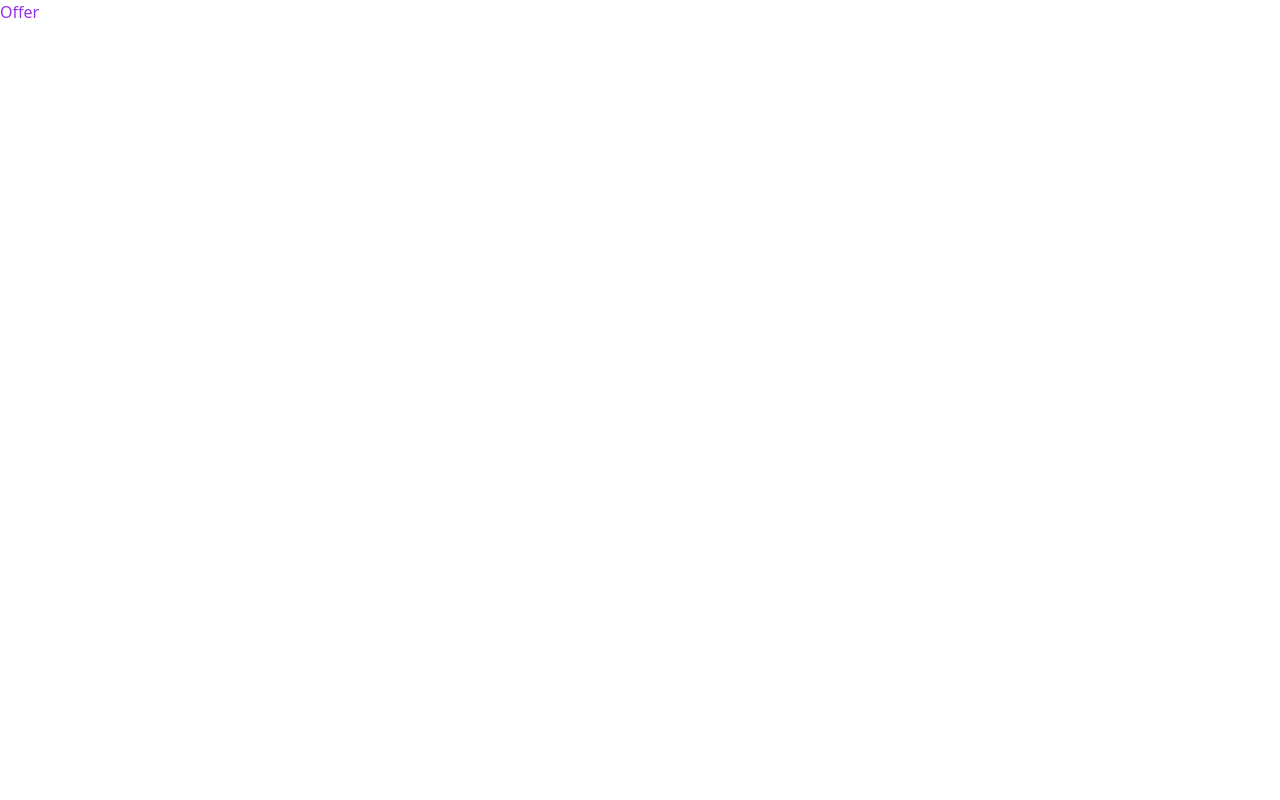
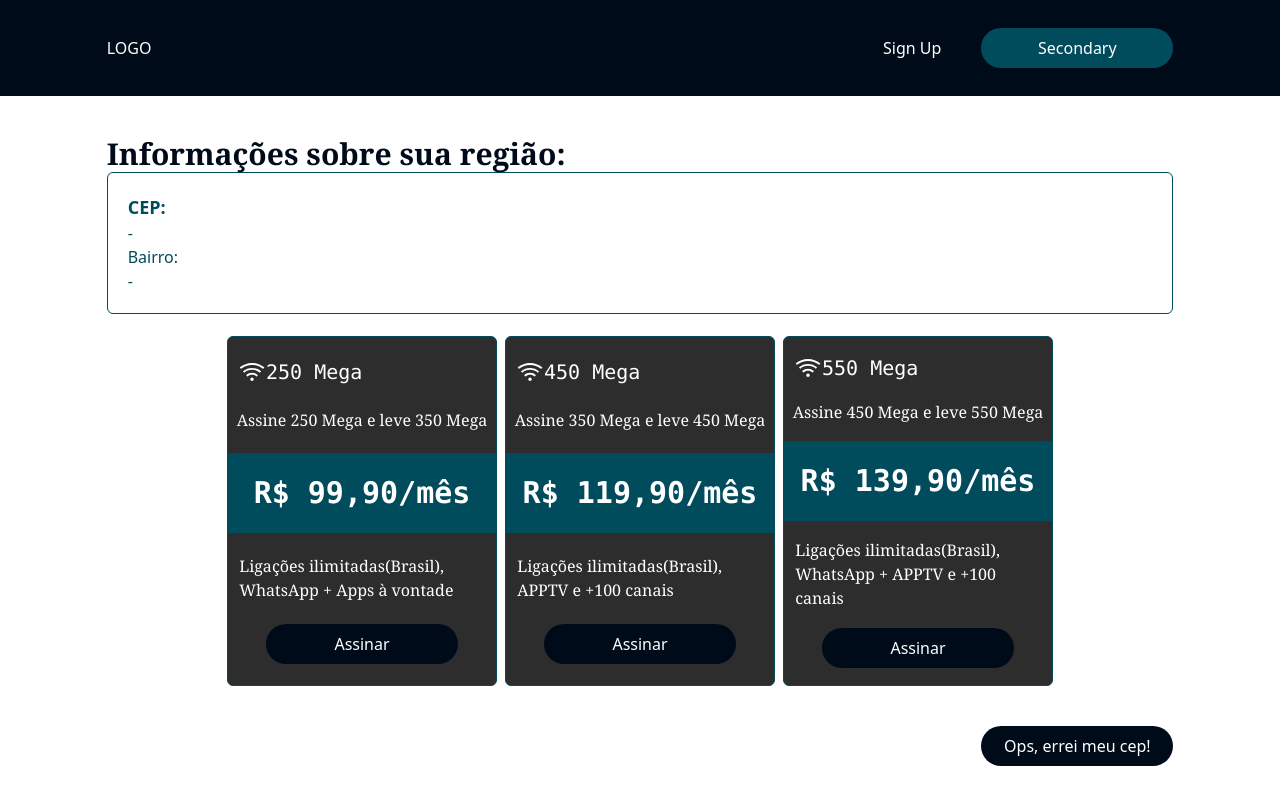
Before and after one commit to letlm/desafio-tecnico-omnix, a React (Create React App) app: page /offers in a window 1280 px wide. Built offline with nearby package versions, Linux system fonts and the light colour scheme.

Commit message:
feature: start styling the offer page

```diff
--- a/package.json
+++ b/package.json
@@ -11,6 +11,7 @@
     "react": "^18.2.0",
     "react-dom": "^18.2.0",
     "react-hook-form": "^7.37.0",
+    "react-icons": "^4.4.0",
     "react-router-dom": "5",
     "react-scripts": "5.0.1",
     "toastify": "^2.0.1",
--- /dev/null
+++ b/src/components/CardOffers/index.jsx
@@ -0,0 +1,19 @@
+function CardOffers({ icon, mega, description, value, infos, assinar }) {
+  return (
+    <div className="flex flex-col items-center justify-evenly border border-blue400 bg-black100 rounded-md w-[270px] h-[350px]">
+      <span className="text-white w-full flex flex-row items-center justify-start text-xl ml-5 font-mono">
+        {icon} {mega}
+      </span>
+      <span className="text-white font-serif ">{description}</span>
+      <span className="flex items-center justify-center bg-blue400 w-full h-20 text-white text-3xl font-bold font-mono">
+        {value}
+      </span>
+      <span className="text-white font-serif w-11/12">{infos}</span>
+      <button className="bg-blue500 text-white w-48 h-10 rounded-full cursor-pointer focus:outline-none hover:bg-blue400 ">
+        {assinar}
+      </button>
+    </div>
+  );
+}
+
+export default CardOffers;
--- a/src/components/FormCep/index.jsx
+++ b/src/components/FormCep/index.jsx
@@ -43,14 +43,14 @@ function FormCep() {
         </span>
 
         <input
-          class="w-11/12 md:w-3/4 placeholder:text-slate-400 block bg-white border border-slate-300 rounded-md py-2 pl-9 pr-3 shadow-sm focus:outline-none focus:border-sky-500 focus:ring-sky-500 focus:ring-1 sm:text-sm"
+          className="w-11/12 md:w-3/4 placeholder:text-slate-400 block bg-white border border-slate-300 rounded-md py-2 pl-9 pr-3 shadow-sm focus:outline-none focus:border-sky-500 focus:ring-sky-500 focus:ring-1 sm:text-sm"
           placeholder="96075810"
           type="text"
           {...register("cep")}
           onChange={(event) => setNumber(event.target.value)}
         />
         {errors.cep && <span>{errors.cep.message}</span>}
-        <button className="bg-blue500 text-white w-48 h-10 rounded-full cursor-pointer focus:outline-none hover:bg-sky-700">
+        <button className="bg-blue500 text-white w-48 h-10 rounded-full cursor-pointer focus:outline-none hover:bg-blue400 hover:border border-blue500">
           Pesquisar planos
         </button>
       </form>
--- /dev/null
+++ b/src/components/Infos/index.jsx
@@ -0,0 +1,75 @@
+import { useContext } from "react";
+import { useHistory } from "react-router-dom";
+import { ApiContext } from "../../providers/ApiProvider";
+import CardOffers from "../CardOffers";
+import { AiOutlineWifi } from "react-icons/ai";
+
+function Infos() {
+  const { infos, setInfos } = useContext(ApiContext);
+
+  const history = useHistory();
+
+  const returnDashboard = () => {
+    history.push("/");
+    setInfos([]);
+  };
+
+  return (
+    <section className="flex flex-col w-10/12 items-center justify-center">
+      <div className=" w-full max-w-[1100px] h-[200px] mt-10">
+        <h3 className="text-3xl font-serif font-bold text-blue500">
+          Informações sobre sua região:
+        </h3>
+        <div className="flex flex-col border border-blue400 rounded-md p-5">
+          <span className="text-blue400 font-bold font-sans text-lg">
+            CEP: {infos.cep}
+          </span>
+          <span className="text-blue400 font-sans">
+            {infos.logradouro} - {infos.complemento}
+          </span>
+
+          <span className="text-blue400 font-sans">Bairro: {infos.bairro}</span>
+          <span className="text-blue400 font-sans">
+            {infos.localidade} - {infos.uf}
+          </span>
+        </div>
+      </div>
+      <div className="flex flex-row flex-wrap gap-2 items-center">
+        <CardOffers
+          icon={<AiOutlineWifi size={28} />}
+          mega="250 Mega"
+          description="Assine 250 Mega e leve 350 Mega"
+          value="R$ 99,90/mês"
+          infos="Ligações ilimitadas(Brasil), WhatsApp + Apps à vontade"
+          assinar="Assinar"
+        />
+        <CardOffers
+          icon={<AiOutlineWifi size={28} />}
+          mega="450 Mega"
+          description="Assine 350 Mega e leve 450 Mega"
+          value="R$ 119,90/mês"
+          infos="Ligações ilimitadas(Brasil), APPTV e +100 canais"
+          assinar="Assinar"
+        />
+        <CardOffers
+          icon={<AiOutlineWifi size={28} />}
+          mega="550 Mega"
+          description="Assine 450 Mega e leve 550 Mega"
+          value="R$ 139,90/mês"
+          infos="Ligações ilimitadas(Brasil), WhatsApp + APPTV e +100 canais"
+          assinar="Assinar"
+        />
+      </div>
+      <div className="flex w-full max-w-[1100px] justify-end mt-10">
+        <button
+          className="bg-blue500 text-white w-48 h-10 rounded-full cursor-pointer focus:outline-none hover:bg-blue400"
+          onClick={() => returnDashboard()}
+        >
+          Ops, errei meu cep!
+        </button>
+      </div>
+    </section>
+  );
+}
+
+export default Infos;
--- a/src/pages/Offers/index.jsx
+++ b/src/pages/Offers/index.jsx
@@ -1,8 +1,14 @@
+import Header from "../../components/Header";
+import Infos from "../../components/Infos";
+
 function Offers() {
   return (
-    <div>
-      <h1 className="flex text-purple-600">Offer</h1>
-    </div>
+    <>
+      <Header />
+      <main className="flex items-center justify-center">
+        <Infos />
+      </main>
+    </>
   );
 }
 export default Offers;
--- a/tailwind.config.js
+++ b/tailwind.config.js
@@ -42,10 +42,7 @@ module.exports = {
       blue400: "#004b5c",
       blue300: "#003f92",
       blue200: "#80dad8",
-      pink200: "#F268A9",
-      lightpurple: "#EEF2FF",
-      lightgreen: "#DAF2F1",
-      lightyellow: "#FEFBF2",
+      black100: "#2d2d2d",
     }),
     columns: {
       auto: "auto",
```
Also changed, not shown: 1 other file (tests, documents, lock files or other folders).
